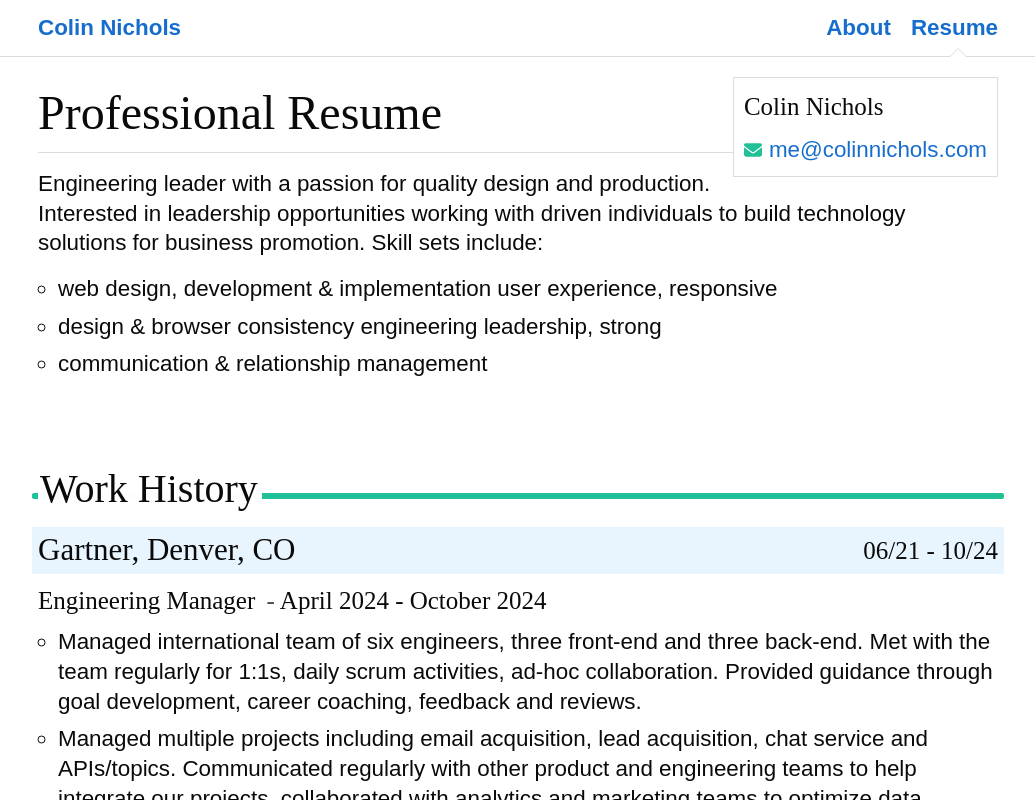
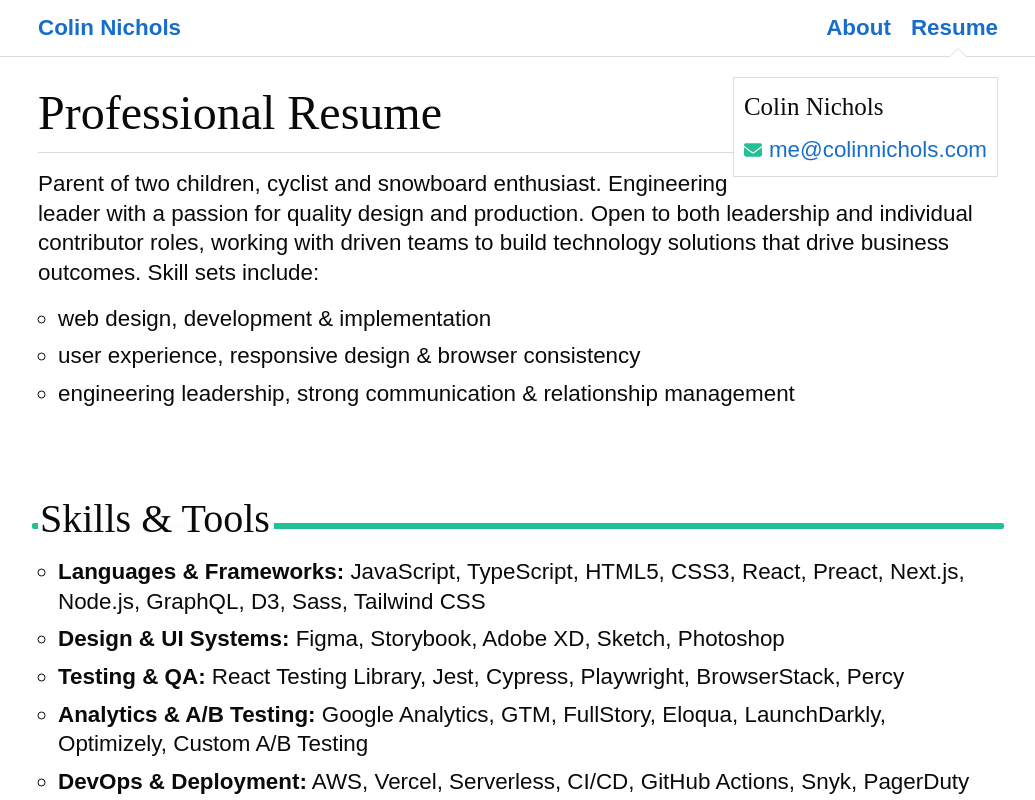
Before and after one commit to colinnichols/website, a React (Vite) app: page /resume in a window 1280 px wide. Shown: the whole page, without its empty margins (122-1157 px from the left). Built offline with nearby package versions, Linux system fonts and the light colour scheme.

Commit message:
updated eslint config and updated resume

```diff
--- a/eslint.config.mjs
+++ b/eslint.config.mjs
@@ -6,6 +6,7 @@ import reactPlugin from "eslint-plugin-react";
 /** @type {import('eslint').Linter.Config[]} */
 
 export default [
+  { ignores: ["dist/**/*"] },
   js.configs.recommended,
   {
     ...reactPlugin.configs.flat.recommended,
--- a/src/resume/Education.jsx
+++ b/src/resume/Education.jsx
@@ -1,7 +1,9 @@
 const Education = () => {
   return (
     <section>
-      <h2>Education</h2>
+      <h2 className="section-header">
+        <span className="section-header-title">Education</span>
+      </h2>
       <ul>
         <li>Interactive Information Technology, U. of Hartford, CT</li>
         <li>
--- a/src/resume/WorkHistory.jsx
+++ b/src/resume/WorkHistory.jsx
@@ -1,109 +1,62 @@
 const WorkHistory = () => {
   return (
     <section>
-      <h2 className="resume-section">
-        <span className="resume-section-title">Work History</span>
-        <span className="resume-section-decoration" aria-hidden="true"></span>
+      <h2 className="section-header">
+        <span className="section-header-title">Work History</span>
       </h2>
       <div className="resume-entries">
         <div className="resume-entry">
           <span className="h3 date-range">06/21 - 10/24</span>
           <h3 className="resume-entry-title">Gartner, Denver, CO</h3>
           <h4 className="clear-right">
-            Engineering Manager{" "}
-            <span className="resume-entry-org">April 2024 - October 2024</span>
+            Engineering Manager / Lead / Sr Software Engineer II
           </h4>
           <ul>
             <li>
-              Managed international team of six engineers, three front-end and
-              three back-end. Met with the team regularly for 1:1s, daily scrum
-              activities, ad-hoc collaboration. Provided guidance through goal
-              development, career coaching, feedback and reviews.
+              Managed a global team of six full-time engineers and two
+              international contractors, including backend, frontend, and hybrid
+              roles.
             </li>
             <li>
-              Managed multiple projects including email acquisition, lead
-              acquisition, chat service and APIs/topics. Communicated regularly
-              with other product and engineering teams to help integrate our
-              projects, collaborated with analytics and marketing teams to
-              optimize data.
+              Owned team processes including 1:1s, daily standups, goal setting,
+              performance reviews, and engineering OKRs. Partnered with Product
+              to align on quarterly priorities.
             </li>
             <li>
-              Led CCPA cookie compliance implementation and developed POC used
-              across Gartner by four other domains saving weeks of duplicated
-              engineering efforts. Worked closely with legal and analytics teams
-              to ensure we were compliant while still collecting data.
+              Built a multi-branded lead acquisition service using Next.js and
+              Tailwind in under 3 months, driving over $100M in leads across
+              three domains. Initially deployed to AWS, later migrated to
+              Vercel. Integrated with Kafka, LaunchDarkly, GA4, Contentful,
+              FullStory, Snyk, and PagerDuty.
             </li>
             <li>
-              Communicated project successes and challenges to leadership on a
-              weekly basis
-            </li>
-          </ul>
-          <h4>
-            Engineering Lead <span>April 2023 - March 2024</span>
-          </h4>
-          <ul>
-            <li>
-              Led a team of three full-time FE engineers to develop a
-              multi-branded lead acquisition service to generate leads.
-              Collaborated with Product, Engineering, Design and other
-              stakeholders to deliver in 3 months and generating over 2 million
-              in new revenue in the first 6 months of operation. Built with
-              Next.js, Vercel and multi-branded design system. Integrated the
-              service with LaunchDarkly, GA4 and Datadog.
+              Developed a high-performing email acquisition service in Preact
+              using a custom multi-brand design system. Deployed to AWS edge
+              locations, integrated with Eloqua and a custom A/B testing
+              framework managed via Contentful.
             </li>
             <li>
-              Managed three engineers based across the US, and two contractors
-              based internationally. Met with the team regularly during 1:1s and
-              ad-hoc to collaborate. Provided guidance through goal development,
-              career coaching, feedback and reviews.
+              Implemented CCPA and GDPR cookie compliance solutions across
+              Gartner domains using OneTrust, collaborating with legal and
+              analytics teams to maintain compliance while optimizing data
+              collection.
             </li>
             <li>
-              Managed scrum ceremonies with Product counterparts by creating
-              Jira tickets and prioritizing work
+              Contributed to the Capterra.com design system, leading the
+              transition to support multi-brand theming and allowing consistent
+              UX across several microservices. Collaborated with designers
+              across 3 different brands using Figma and communicated component
+              design with engineers and other stakeholders using Storybook.
             </li>
             <li>
-              Built many strong relationships and connected people across the
-              organization. Focused on product initiatives and helped the team
-              understand the solutions we were creating. Allied with product
-              manager to strategize team priorities, new features and long term
-              initiatives.
-            </li>
-          </ul>
-          <h4>
-            Sr Software Engineer II <span>June 2021 - March 2023</span>
-          </h4>
-          <ul>
-            <li>
-              Led a team of two contractors to create multi-branded email
-              acquisition service that generated millions of new subscribers.
-              Worked closely with Marketing, Product, Engineering and Design
-              teams to ensure a single solution could be used across multiple
-              sites. Used customized preact, server less architecture integrated
-              with Contentful and Eloqua. Built custom A/B testing solution that
-              could be managed in Contentful by Marketing teams to test
-              variations and promote a winner.
+              Built React components using GraphQL and Tailwind for Capterra
+              product and category pages. Improved GTM and CWV performance in
+              partnership with analytics engineers and AdSwerve.
             </li>
             <li>
-              Contributed with other lead engineers on design system for
-              capterra.com. Helped transition design systems' theme-ability
-              allowing it to support multiple brands across Gartner. This
-              allowed the design system to be used in several multi branded
-              micro services saving countless effort supporting up to four
-              themes
-            </li>
-            <li>
-              Developed front-end components on capterra.com product and
-              category pages
-            </li>
-            <li>
-              Implemented GDPR cookie compliance solution for capterra.com while
-              collaborating with legal teams and others tasked with this across
-              Gartner
-            </li>
-            <li>
-              Consulted with analytics engineer to improve Google Tag Manager by
-              reducing strain on CWV and improving load time for desktop and
-              mobile experiences
+              Promoted two direct reports and advocated for engineers' growth
+              and visibility. Communicated key progress and challenges to
+              leadership weekly.
             </li>
           </ul>
         </div>
@@ -120,7 +73,7 @@ const WorkHistory = () => {
               Frontend development with a specialty in HTML/SCSS and UI/UX
               <ul>
                 <li>
-                  developed consistent front-end frameworks using Storybook,
+                  developed consistent frontend frameworks using Storybook,
                   React, D3, React Testing Library, Sass, Foundation Grid,
                   FontAwesome, GoogleFonts and more
                 </li>
@@ -169,7 +122,7 @@ const WorkHistory = () => {
           <span className="h3 date-range">06/12 - 02/15</span>
           <h3 className="resume-entry-title">Verizon, Denver, CO</h3>
           <h4 className="clear-right">
-            GUI Designer{" "}
+            System Consultant Software Engineer{" "}
             <span className="resume-entry-org">Verizon Business</span>
           </h4>
           <ul>
@@ -178,7 +131,7 @@ const WorkHistory = () => {
               ambassador for our team
             </li>
             <li>
-              front-end development including wire frames, photoshop design,
+              frontend development including wire frames, photoshop design,
               image optimization, and hand-coding HTML / CSS
             </li>
             <li>
@@ -200,12 +153,12 @@ const WorkHistory = () => {
           <span className="h3 date-range">07/09 - 06/12</span>
           <h3 className="resume-entry-title">Insight Global, McLean, VA</h3>
           <h4 className="clear-right">
-            Contracted GUI Designer{" "}
+            Contracted UX Engineer{" "}
             <span className="resume-entry-org">Verizon Business</span>
           </h4>
           <ul>
             <li>
-              front-end development including wire frames, photoshop design,
+              frontend development including wire frames, photoshop design,
               image optimization, and hand-coding HTML / CSS
             </li>
             <li>
@@ -234,7 +187,7 @@ const WorkHistory = () => {
           </h4>
           <ul>
             <li>
-              front-end development including wire frames, photoshop design,
+              frontend development including wire frames, photoshop design,
               slicing images, and hand-coding HTML / CSS
             </li>
             <li>
--- a/src/resume/index.jsx
+++ b/src/resume/index.jsx
@@ -25,18 +25,67 @@ const Resume = () => {
         </div>
       </header>
       <p>
-        Engineering leader with a passion for quality design and production.
-        Interested in leadership opportunities working with driven individuals
-        to build technology solutions for business promotion. Skill sets
+        Parent of two children, cyclist and snowboard enthusiast. Engineering
+        leader with a passion for quality design and production. Open to both
+        leadership and individual contributor roles, working with driven teams
+        to build technology solutions that drive business outcomes. Skill sets
         include:
       </p>
       <ul>
+        <li>web design, development & implementation</li>
+        <li>user experience, responsive design & browser consistency</li>
         <li>
-          web design, development & implementation user experience, responsive
+          engineering leadership, strong communication & relationship management
         </li>
-        <li>design & browser consistency engineering leadership, strong</li>
-        <li>communication & relationship management</li>
       </ul>
+      <h2 className="section-header">
+        <span className="section-header-title">Skills & Tools</span>
+      </h2>
+      <ul>
+        <li>
+          <strong>Languages & Frameworks:</strong> JavaScript, TypeScript,
+          HTML5, CSS3, React, Preact, Next.js, Node.js, GraphQL, D3, Sass,
+          Tailwind CSS
+        </li>
+        <li>
+          <strong>Design & UI Systems:</strong> Figma, Storybook, Adobe XD,
+          Sketch, Photoshop
+        </li>
+        <li>
+          <strong>Testing & QA:</strong> React Testing Library, Jest, Cypress,
+          Playwright, BrowserStack, Percy
+        </li>
+        <li>
+          <strong>Analytics & A/B Testing:</strong> Google Analytics, GTM,
+          FullStory, Eloqua, LaunchDarkly, Optimizely, Custom A/B Testing
+        </li>
+        <li>
+          <strong>DevOps & Deployment:</strong> AWS, Vercel, Serverless, CI/CD,
+          GitHub Actions, Snyk, PagerDuty
+        </li>
+        <li>
+          <strong>CMS & APIs:</strong> Contentful, Siteleaf, REST, GraphQL,
+          Kafka
+        </li>
+        <li>
+          <strong>Compliance & Accessibility:</strong> GDPR, CCPA, OneTrust,
+          Section 508, Lighthouse, Axe, WAVE
+        </li>
+        <li>
+          <strong>Collaboration & Project Management:</strong> Jira, Confluence,
+          Slack, Git, GitHub, GitLab
+        </li>
+      </ul>
+      <h2 className="section-header">
+        <span className="section-header-title">Leadership & Team Skills</span>
+      </h2>
+      <p>
+        Empathic Management, Team Building & Coaching, 1:1 Mentorship,
+        Engineering OKRs, Cross-Functional Collaboration, Project Planning &
+        Prioritization, Performance Reviews, Inclusive Communication, Technical
+        Strategy, Remote & Distributed Team Management, Hiring & Promotion
+        Advocacy, Agile & Scrum Practice
+      </p>
       <WorkHistory />
       <FreelanceProjects />
       <Education />
--- a/src/resume/styles.css
+++ b/src/resume/styles.css
@@ -55,20 +55,21 @@
   }
 }
 
-.resume-section {
+.section-header {
   margin-top: 5rem;
   position: relative;
 
-  .resume-section-title {
+  .section-header-title {
     display: inline-block;
     background-color: rgba(255, 255, 255, 0.98);
     padding-right: .25rem;
     padding-left: .125rem;
   }
 
-  .resume-section-decoration {
+  .section-header-title:after {
     background-color: #22c097;
     border-radius: .125rem;
+    content: "";
     display: block;
     height: .375rem;
     position: absolute;
@@ -79,7 +80,7 @@
   }
 
   @media screen and (min-width: 40em) {
-    .resume-section-decoration {
+    .section-header-title:after {
         bottom: 1.25rem;
       }
   }
--- a/src/styles.css
+++ b/src/styles.css
@@ -24,6 +24,10 @@ body {
   p {
     line-height: 1.325;
     margin-bottom: 1rem;
+  }
+
+  strong {
+    font-weight: 600;
   }
 
   a {
```
Also changed, not shown: src/resume/FreelanceProjects.jsx (+5 -3 lines).
